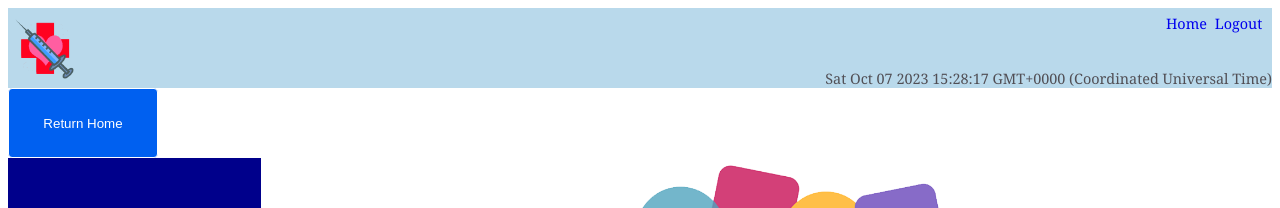
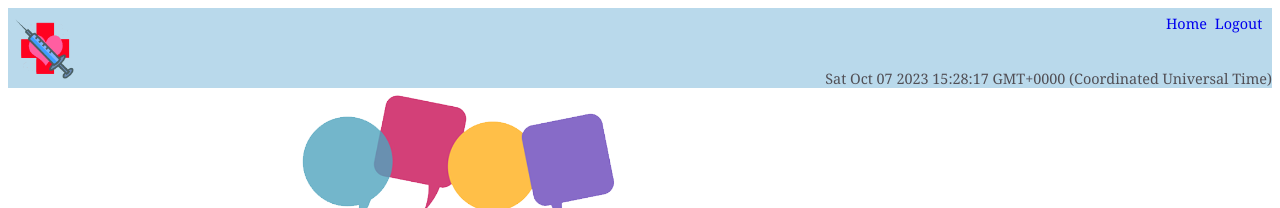
Before and after one commit to mwz73trz/user-contacts, a Vue app in the folder vue/: page /reviews in a window 1280 px wide. Shown: the top 208 px of the page. Built offline with nearby package versions, Linux system fonts and the light colour scheme; no server answers; sample sign-in values are in the browser's storage.

Commit message:
completed the register page

```diff
--- a/vue/src/components/EmployeeReviewList.vue
+++ b/vue/src/components/EmployeeReviewList.vue
@@ -78,6 +78,7 @@ table {
   width: 800px;
   border-collapse: collapse;
 }
+
 .topic:last-child {
   border: 0px;
 }
--- a/vue/src/components/RepliesByReview.vue
+++ b/vue/src/components/RepliesByReview.vue
@@ -51,7 +51,7 @@ export default {
 }
 </script>
 
-<style>
+<style scoped>
 .replies {
   display: flex;
 }
--- a/vue/src/components/ReviewList.vue
+++ b/vue/src/components/ReviewList.vue
@@ -66,9 +66,7 @@ export default {
   margin: 20px 0;
   max-width: 800px;
 }
-.wrap-review {
-  text-wrap: wrap;
-}
+
 .review {
   font-size: 24px;
   /* border-bottom: 1px solid #f2f2f2; */
--- a/vue/src/views/EmployeeReviewList.vue
+++ b/vue/src/views/EmployeeReviewList.vue
@@ -1,6 +1,6 @@
 <template>
   <div>
-    <router-link :to="{ name: 'home' }" tag ="button">Return Home</router-link>
+    <!-- <router-link :to="{ name: 'home' }" tag ="button">Return Home</router-link> -->
     <employee-review-list />
   </div>
 </template>
```
